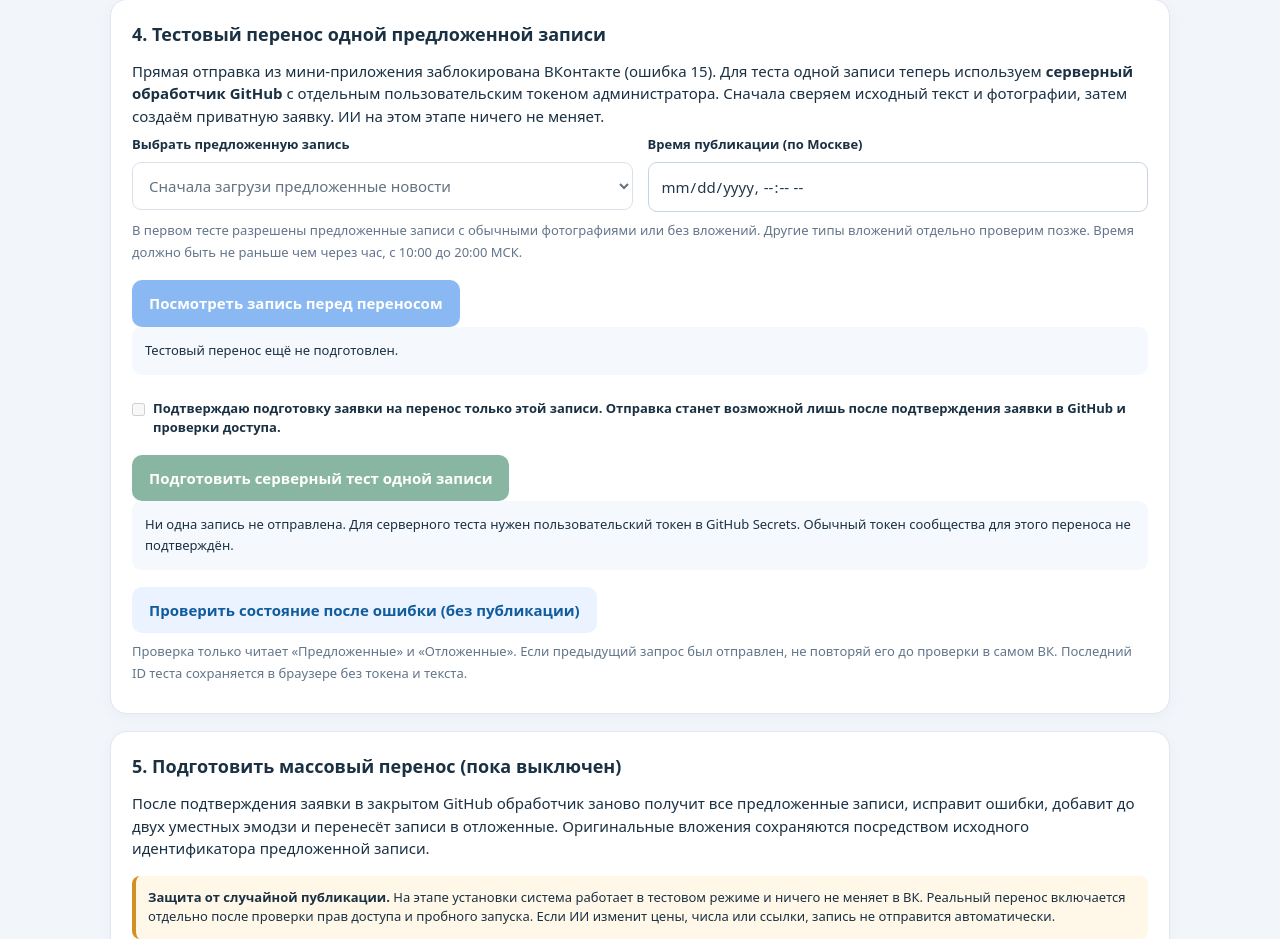
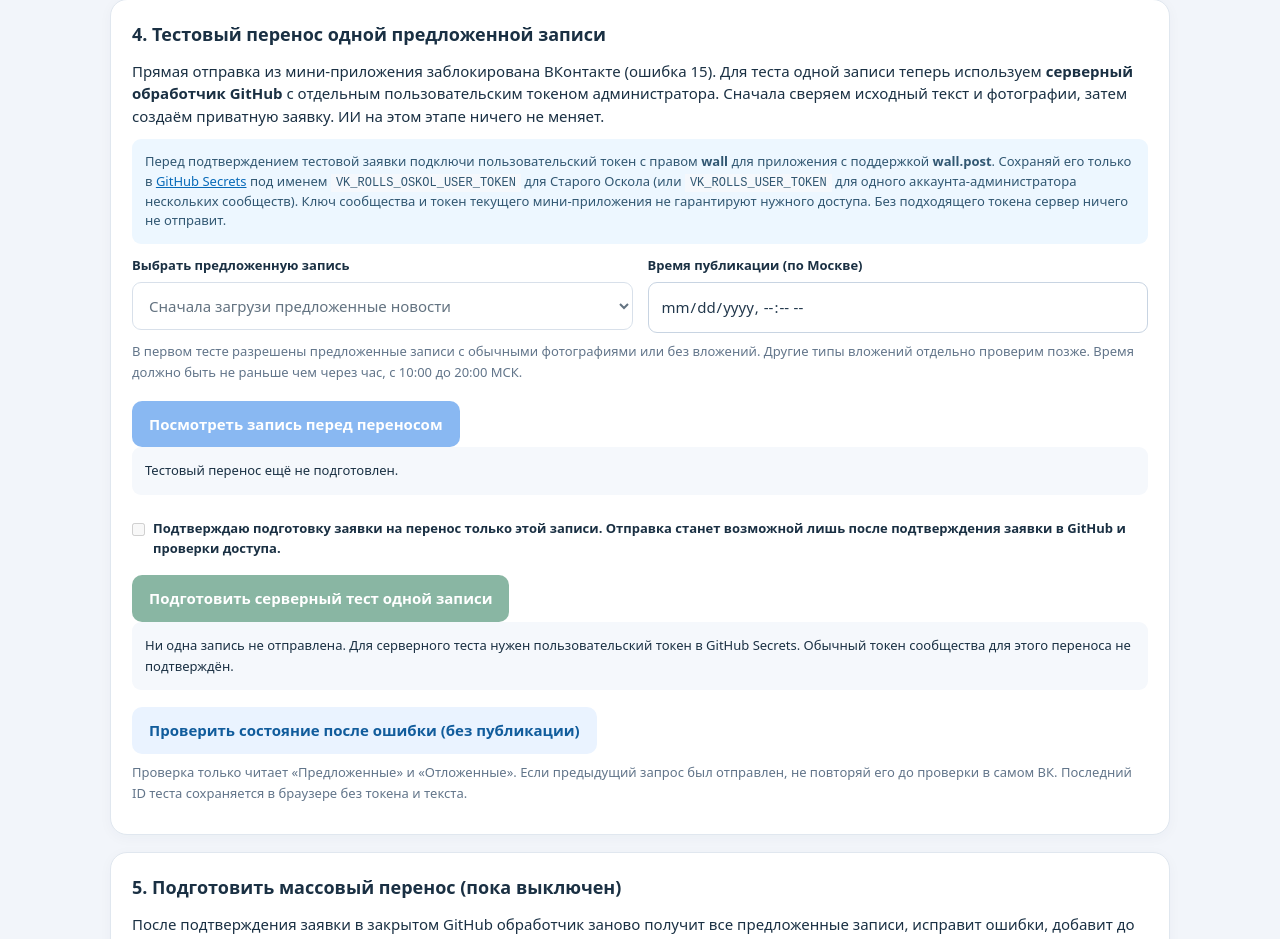
Before and after one commit to nser9444-lang/vk-parser, a plain HTML site: page rolls.html in a window 1280 px wide. Shown: the part 1351-2290 px from the top of the page. Drawn offline with Linux system fonts and the light colour scheme.

Commit message:
rolls: explain required user-token secret and blocked Mini Apps wall.post directly in planner

```diff
--- a/rolls.html
+++ b/rolls.html
@@ -83,6 +83,7 @@ a{color:#086ab8}code{font-size:12px;background:#f5f8fc;padding:2px 5px}
 <section class="panel" id="singleTestPanel">
 <h2>4. Тестовый перенос одной предложенной записи</h2>
 <p>Прямая отправка из мини-приложения заблокирована ВКонтакте (ошибка 15). Для теста одной записи теперь используем <b>серверный обработчик GitHub</b> с отдельным пользовательским токеном администратора. Сначала сверяем исходный текст и фотографии, затем создаём приватную заявку. ИИ на этом этапе ничего не меняет.</p>
+<div class="info">Перед подтверждением тестовой заявки подключи пользовательский токен с правом <b>wall</b> для приложения с поддержкой <b>wall.post</b>. Сохраняй его только в <a href="https://github.com/nser9444-lang/vk-parser-data/settings/secrets/actions" target="_blank" rel="noopener noreferrer">GitHub Secrets</a> под именем <code>VK_ROLLS_OSKOL_USER_TOKEN</code> для Старого Оскола (или <code>VK_ROLLS_USER_TOKEN</code> для одного аккаунта-администратора нескольких сообществ). Ключ сообщества и токен текущего мини-приложения не гарантируют нужного доступа. Без подходящего токена сервер ничего не отправит.</div>
 <div class="grid">
   <div>
     <label for="testPost">Выбрать предложенную запись</label>
```
